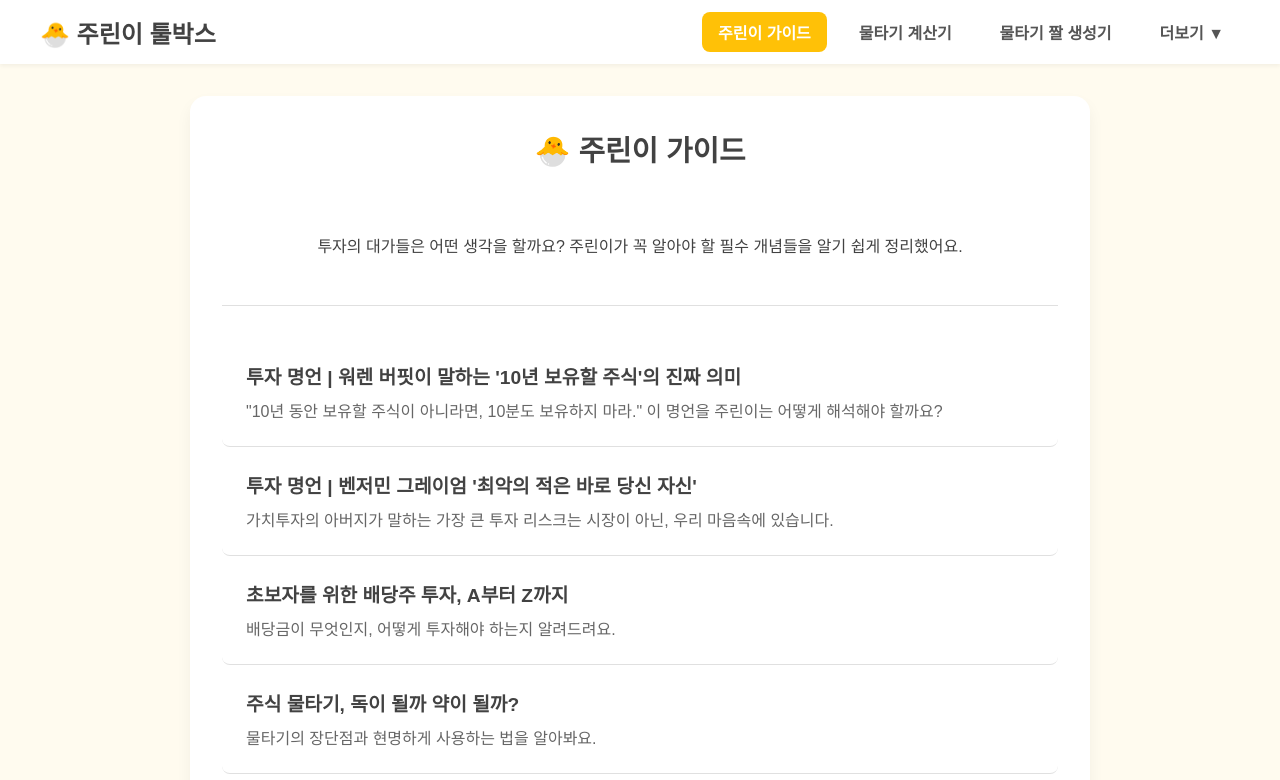
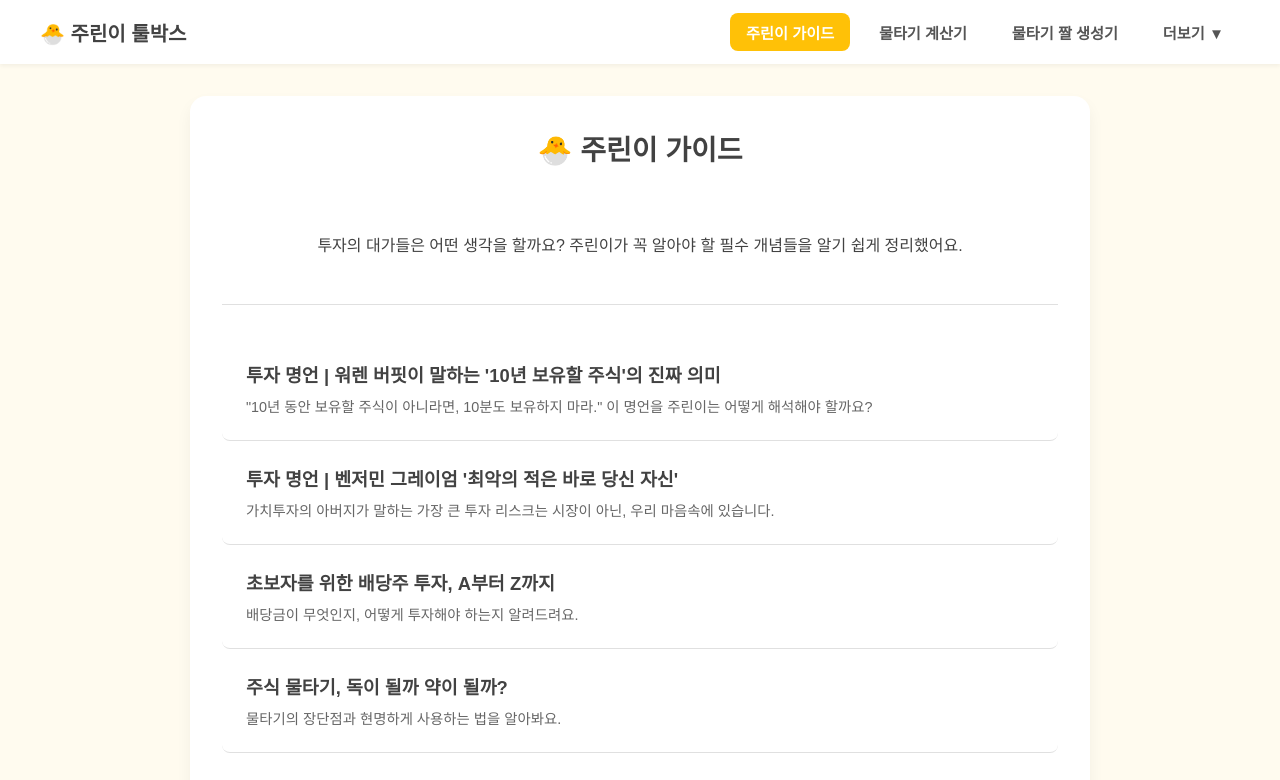
Before and after one commit to ljh3465-eng/jurini-toolbox, a Next.js app: page / in a window 1280 px wide. Shown: the top 780 px of the page. Built offline with nearby package versions, Linux system fonts and the light colour scheme.

Commit message:
수정수정22

```diff
--- a/src/app/globals.css
+++ b/src/app/globals.css
@@ -18,6 +18,7 @@ body {
     flex-direction: column;
     min-height: 100vh;
     color: var(--text-color);
+    font-size: 16px; /* 기본 폰트 크기 조정 */
 }
 
 main {
@@ -53,7 +54,7 @@ header {
 
 .logo h1 {
     margin: 0;
-    font-size: 1.5rem;
+    font-size: 1.25rem; /* 로고 글씨 크기 조정 */
     color: var(--text-color);
     cursor: pointer;
 }
@@ -61,14 +62,14 @@ header {
 .nav-links {
     display: flex;
     align-items: center;
-    gap: 1rem;
+    gap: 0.8rem; /* 메뉴 간격 조정 */
 }
 
 .nav-links button {
     background: none;
     border: none;
     font-family: 'Noto Sans KR', sans-serif;
-    font-size: 1rem;
+    font-size: 0.95rem; /* 메뉴 글씨 크기 조정 */
     font-weight: 700;
     cursor: pointer;
     padding: 0.5rem 1rem;
@@ -128,7 +129,7 @@ header {
     text-align: center;
     margin-top: 0;
     margin-bottom: 2rem;
-    font-size: 1.8rem;
+    font-size: 1.75rem; /* 제목 글씨 크기 조정 */
     color: var(--text-color);
 }
 
@@ -140,6 +141,7 @@ header {
     display: block;
     font-weight: 700;
     margin-bottom: 0.5rem;
+    font-size: 0.9rem; /* 라벨 글씨 크기 조정 */
 }
 
 .form-group input,
@@ -292,11 +294,12 @@ header {
 }
 .guide-list-item h3 {
     margin: 0 0 0.5rem 0;
-    font-size: 1.2rem;
+    font-size: 1.15rem; /* 가이드 목록 제목 크기 조정 */
 }
 .guide-list-item p {
     margin: 0;
     color: #666;
+    font-size: 0.9rem; /* 가이드 목록 요약 크기 조정 */
 }
 .guide-post {
     padding: 1rem;
```
